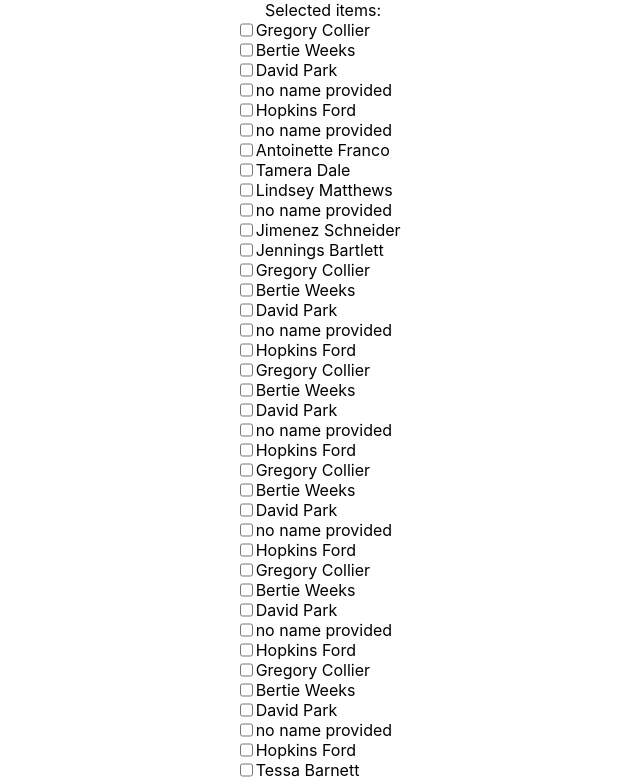
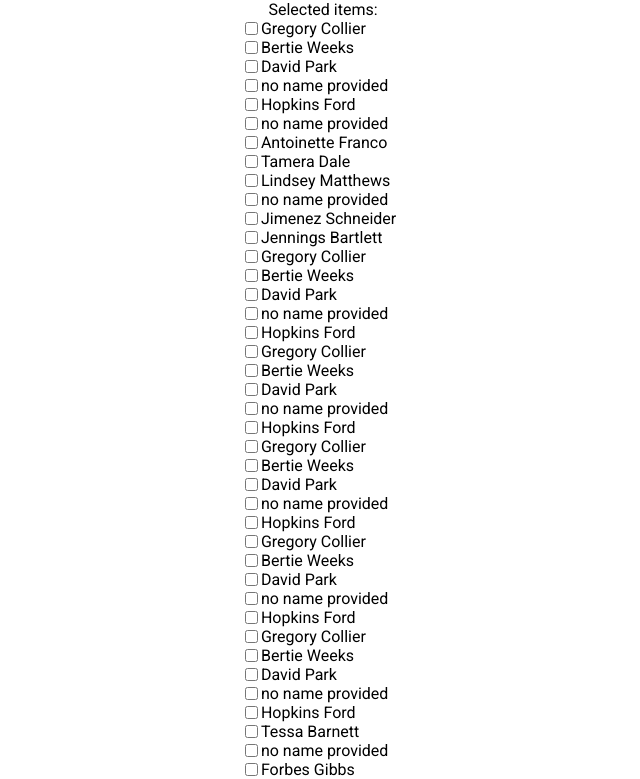
Before and after one commit to cassioscabral/react-code-test, a React (Create React App) app: page / in a window 1280 px wide. Shown: the top 779 px of the page, without its empty margins (317-957 px from the left). Built offline with nearby package versions, Linux system fonts and the light colour scheme.

Commit message:
Adds Roboto font and clear unused files

```diff
--- a/public/index.html
+++ b/public/index.html
@@ -5,6 +5,9 @@
     <link rel="icon" href="%PUBLIC_URL%/favicon.ico" />
     <meta name="viewport" content="width=device-width, initial-scale=1" />
     <meta name="theme-color" content="#000000" />
+    <link rel="preconnect" href="https://fonts.googleapis.com">
+    <link rel="preconnect" href="https://fonts.gstatic.com" crossorigin>
+    <link href="https://fonts.googleapis.com/css2?family=Roboto:wght@300;400;500;900&display=swap" rel="stylesheet">
     <meta
       name="description"
       content="Web site created using create-react-app"
@@ -24,7 +27,7 @@
       work correctly both with client-side routing and a non-root public URL.
       Learn how to configure a non-root public URL by running `npm run build`.
     -->
-    <title>React App</title>
+    <title>Test React App - Cassio Cabral</title>
   </head>
   <body>
     <noscript>You need to enable JavaScript to run this app.</noscript>
--- a/src/index.css
+++ b/src/index.css
@@ -1,6 +1,6 @@
 body {
   margin: 0;
-  font-family: -apple-system, BlinkMacSystemFont, 'Segoe UI', 'Roboto', 'Oxygen', 'Ubuntu',
+  font-family: 'Roboto', 'Oxygen', 'Ubuntu',
     'Cantarell', 'Fira Sans', 'Droid Sans', 'Helvetica Neue', sans-serif;
   -webkit-font-smoothing: antialiased;
   -moz-osx-font-smoothing: grayscale;
--- a/src/index.tsx
+++ b/src/index.tsx
@@ -2,7 +2,6 @@
 import ReactDOM from 'react-dom/client'
 import './index.css'
 import App from './App'
-import reportWebVitals from './reportWebVitals'
 
 const root = ReactDOM.createRoot(document.getElementById('root') as HTMLElement)
 root.render(
@@ -10,8 +9,3 @@
     <App />
   </React.StrictMode>,
 )
-
-// If you want to start measuring performance in your app, pass a function
-// to log results (for example: reportWebVitals(console.log))
-// or send to an analytics endpoint. Learn more: https://bit.ly/CRA-vitals
-reportWebVitals()
--- a/src/reportWebVitals.ts
+++ /dev/null
@@ -1,15 +0,0 @@
-import { ReportHandler } from 'web-vitals'
-
-const reportWebVitals = (onPerfEntry?: ReportHandler) => {
-  if (onPerfEntry && onPerfEntry instanceof Function) {
-    import('web-vitals').then(({ getCLS, getFID, getFCP, getLCP, getTTFB }) => {
-      getCLS(onPerfEntry)
-      getFID(onPerfEntry)
-      getFCP(onPerfEntry)
-      getLCP(onPerfEntry)
-      getTTFB(onPerfEntry)
-    })
-  }
-}
-
-export default reportWebVitals
```
Also changed, not shown: 1 other file (tests, documents, lock files or other folders).
